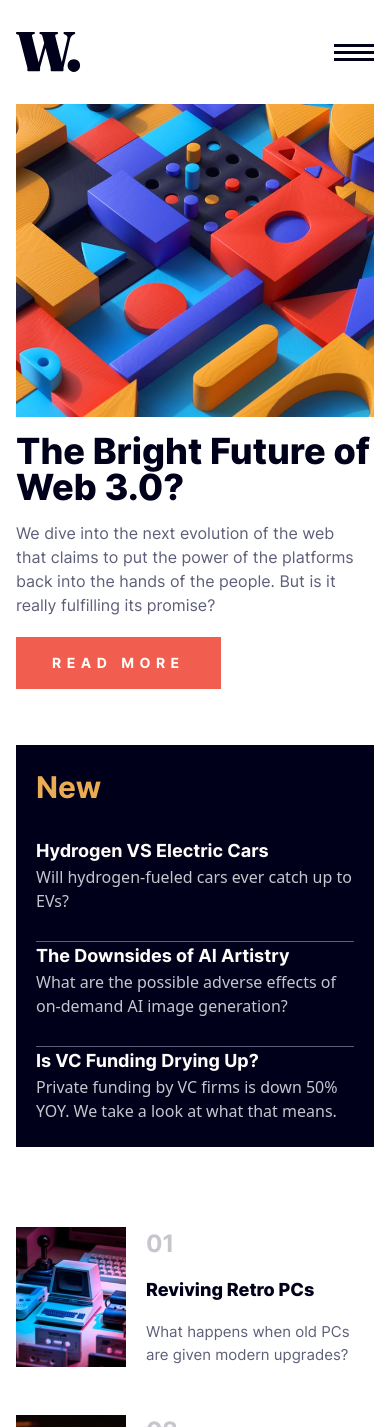
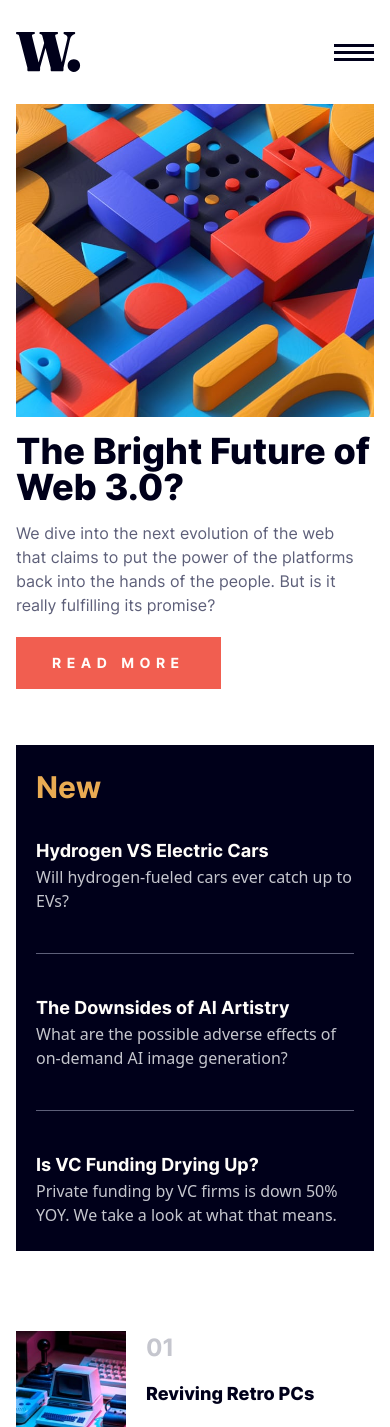
Before and after one commit to MustafaWael/frontend-mentor, a React (Vite) app in the folder news-homepage-main/app/: page / in a window 390 px wide. Shown: the top 1427 px of the page. Built offline with nearby package versions, Linux system fonts and the light colour scheme.

Commit message:
fix NewsCard items gap in small screen

```diff
--- a/news-homepage-main/app/src/Components/NewsCard.jsx
+++ b/news-homepage-main/app/src/Components/NewsCard.jsx
@@ -2,7 +2,7 @@ export const NewsCard = ({ news }) => {
   return (
     <div className="bg-very_dark_blue px-5 py-6 h-full flex flex-col">
       <h2 className="font-Inter font-bold text-3xl text-soft_orange mb-8">New</h2>
-      <ul className="h-full flex flex-col justify-between">
+      <ul className="h-full flex flex-col justify-between gap-y-10">
         {news.map(({ id, title, subTitle }) => (
           <ListItem key={id} title={title} subTitle={subTitle} />
         ))}
@@ -13,7 +13,7 @@ export const NewsCard = ({ news }) => {
 
 const ListItem = ({ title, subTitle }) => {
   return (
-    <li className="[&:not(:last-child)]:pb-7 xl:[&:not(:last-child)]:pb-14 [&:not(:last-child)]:border-b-[1px] border-dark_grayish_blue">
+    <li className="[&:not(:last-child)]:pb-10 xl:[&:not(:last-child)]:pb-14 [&:not(:last-child)]:border-b-[1px] border-dark_grayish_blue">
       <h3 className="font-Inter font-bold text-lg text-off_white hover:text-soft_orange cursor-pointer">{title}</h3>
       <p className="text-grayish_blue">{subTitle}</p>
     </li>
```
